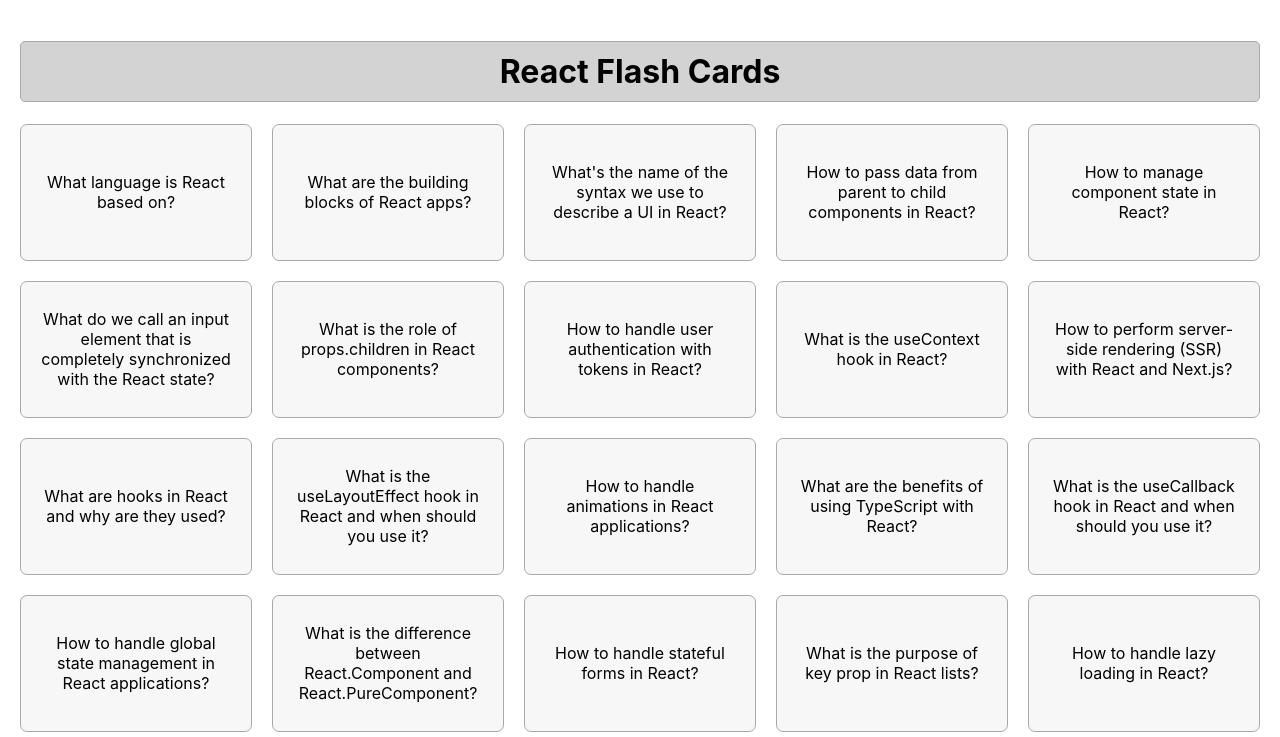
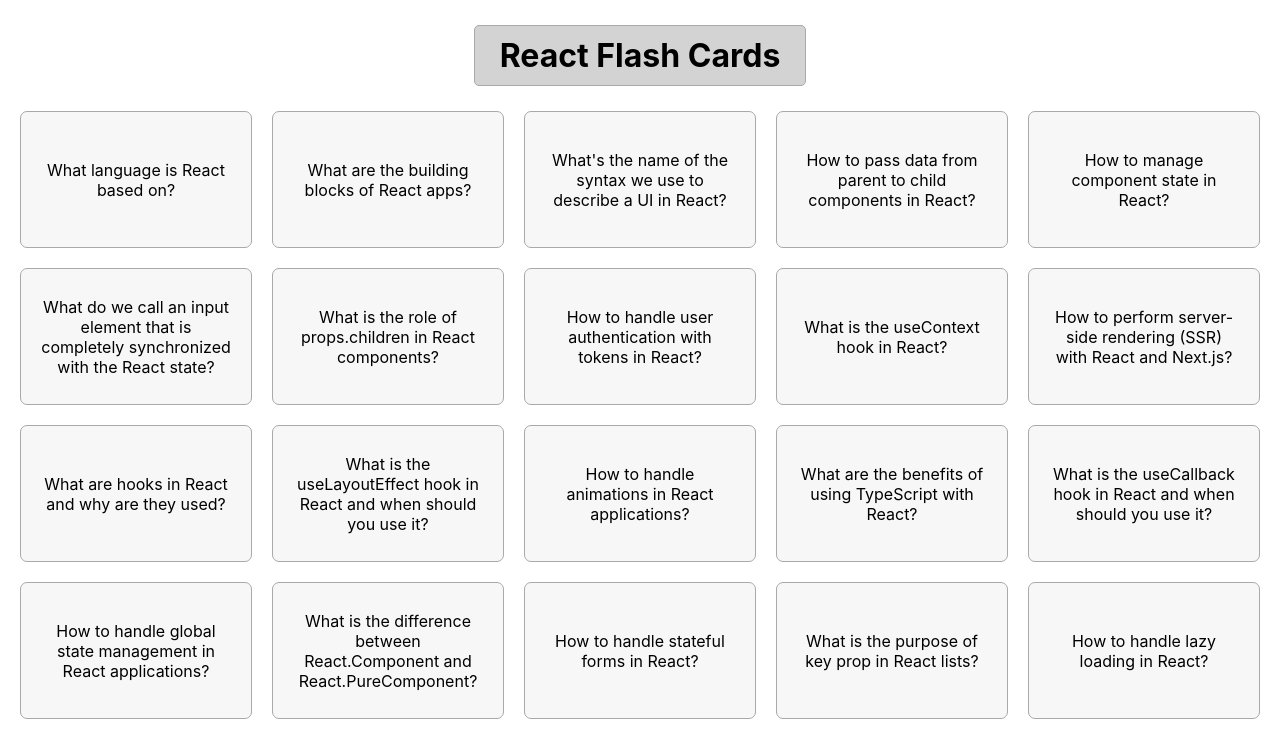
Before and after one commit to BoosterTech/FlashCards, a React (Create React App) app: page / in a window 1280 px wide. Shown: the top 737 px of the page. Built offline with nearby package versions, Linux system fonts and the light colour scheme.

Commit message:
<Wrapper> changed to type: main, Header to be type: header. font-size, font-weight, max-width, margin, padding updated

```diff
--- a/src/styled.js
+++ b/src/styled.js
@@ -1,6 +1,6 @@
 import styled from "styled-components";
 
-export const Wrapper = styled.div`
+export const Wrapper = styled.main`
   display: grid;
   grid-template-columns: repeat(
     auto-fit,
@@ -9,13 +9,16 @@ export const Wrapper = styled.div`
   gap: 20px;
 `;
 
-export const Header = styled.h1`
+export const Header = styled.header`
   display: block;
-  margin: 1px0;
+  font-size: 2rem;
+  font-weight: 700;
+  max-width: fit-content;
+  margin: 5px auto 25px auto;
   text-align: center;
   border: 1px solid darkgrey;
   border-radius: 5px;
-  padding: 10px 3px;
+  padding: 10px 25px;
   background-color: lightgrey;
 
   @media (max-width: 680px) {
```
